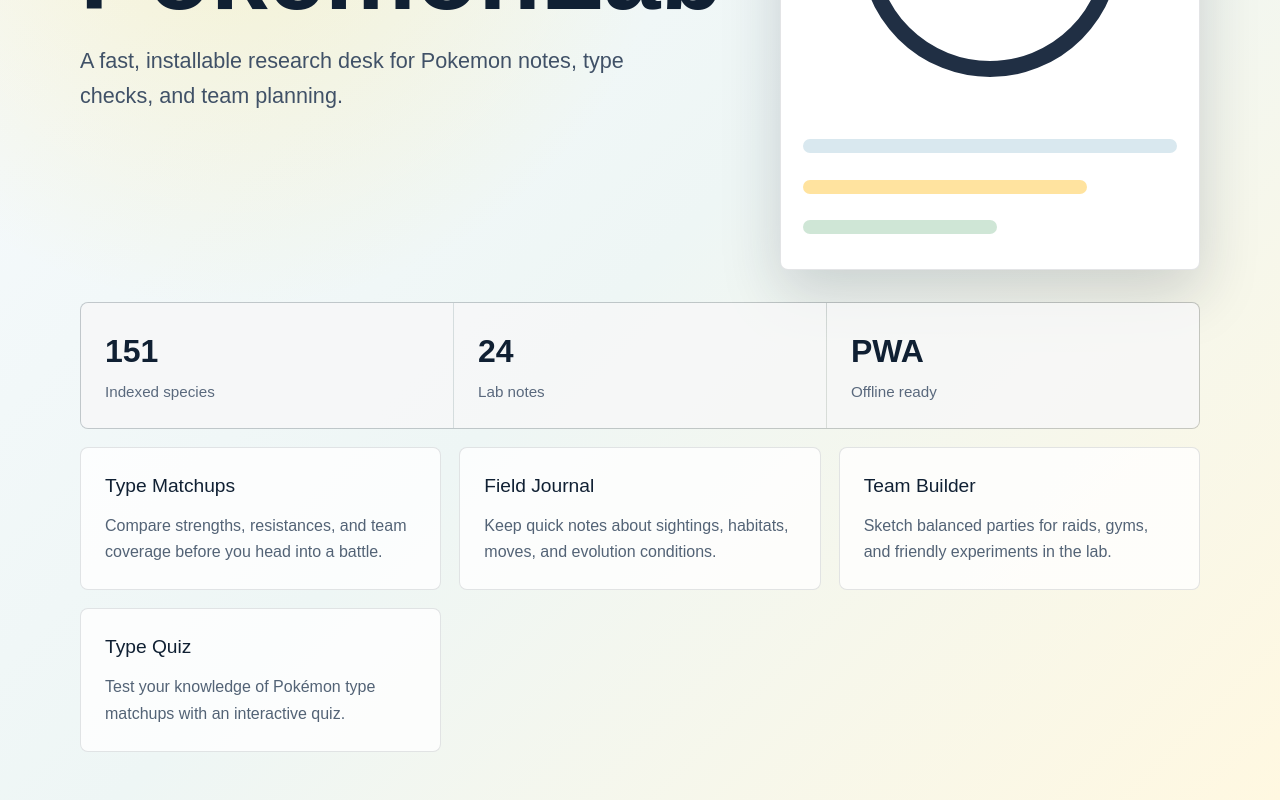
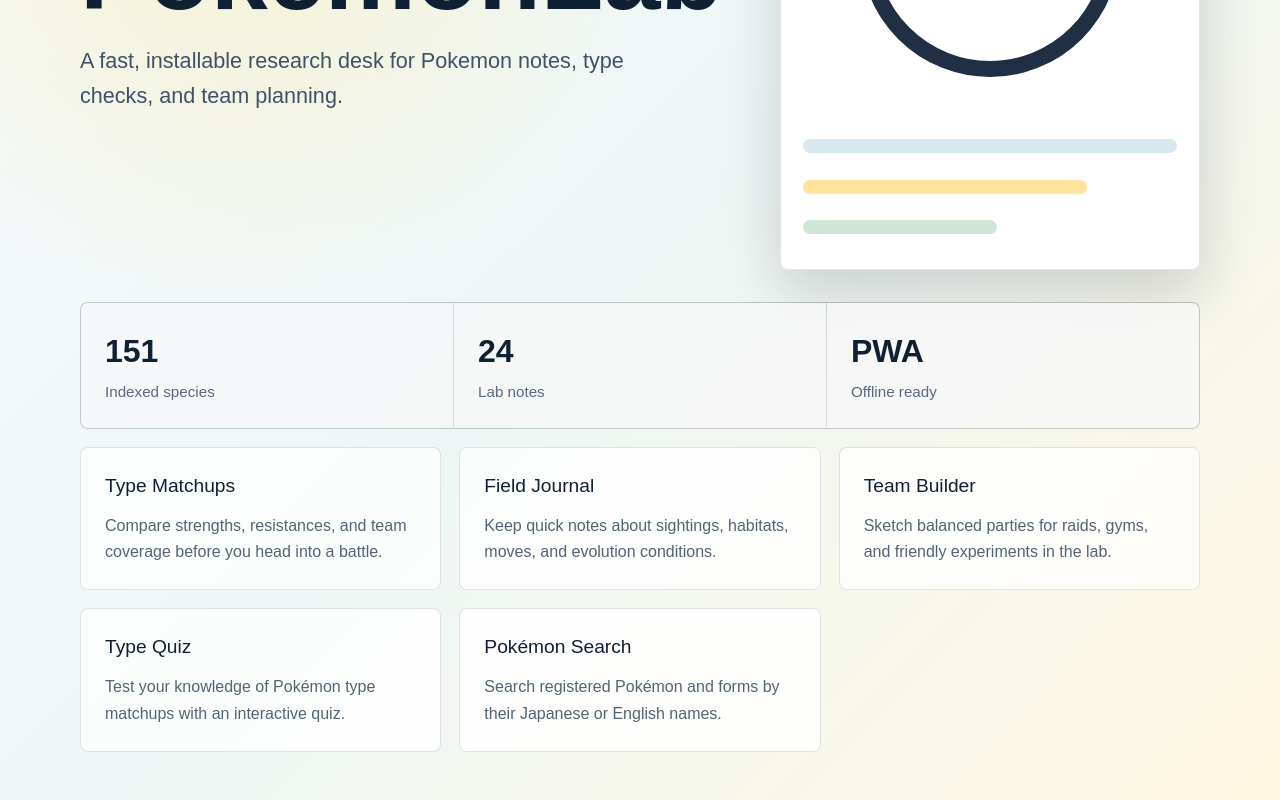
Before and after one commit to mikann-yuji/pokemon-lab, a Next.js app: page / in a window 1280 px wide. Shown: the part 346-1146 px from the top of the page. Built offline with nearby package versions, Linux system fonts and the light colour scheme.

Commit message:
検索ページプロトタイプ完成

```diff
--- a/public/sw.js
+++ b/public/sw.js
@@ -4,6 +4,7 @@ const IMAGE_CACHE_LIMIT = 300;
 const APP_SHELL = [
   "/",
   "/quiz",
+  "/pokemon",
   "/manifest.webmanifest",
   "/icons/icon-192.png",
   "/icons/icon-512.png",
--- a/src/app/page.tsx
+++ b/src/app/page.tsx
@@ -24,6 +24,11 @@ const researchCards = [
     title: "Type Quiz",
     body: "Test your knowledge of Pokémon type matchups with an interactive quiz.",
     link: "/quiz",
+  },
+  {
+    title: "Pokémon Search",
+    body: "Search registered Pokémon and forms by their Japanese or English names.",
+    link: "/pokemon",
   },
 ];
 
```
Also changed, not shown: 1 other file (tests, documents, lock files or other folders).
